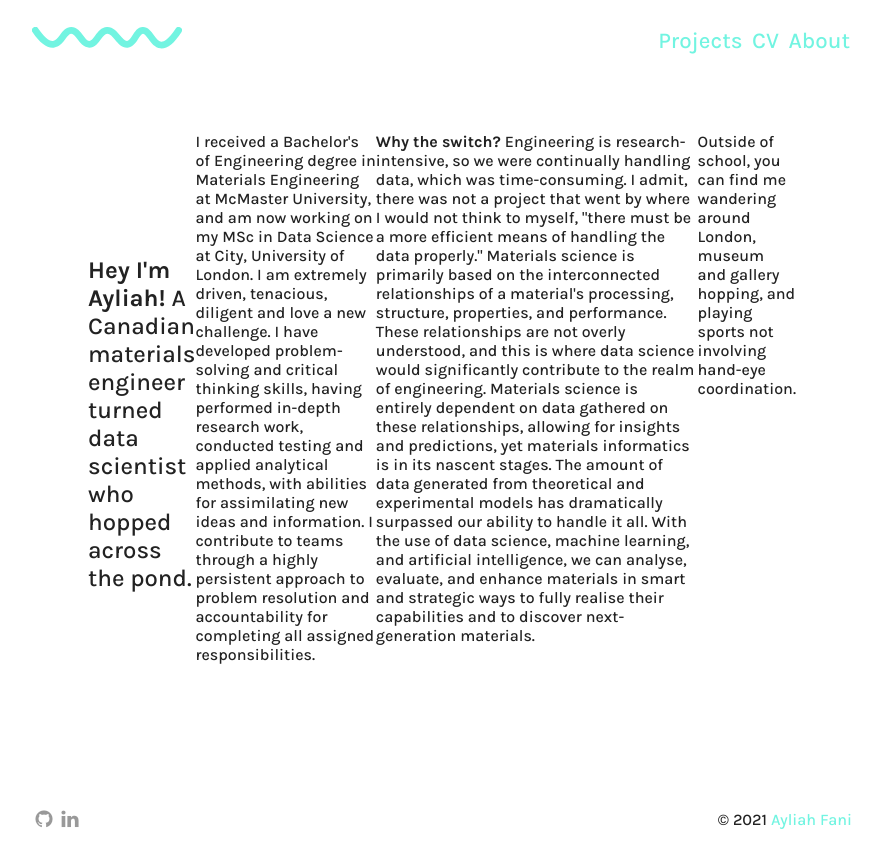
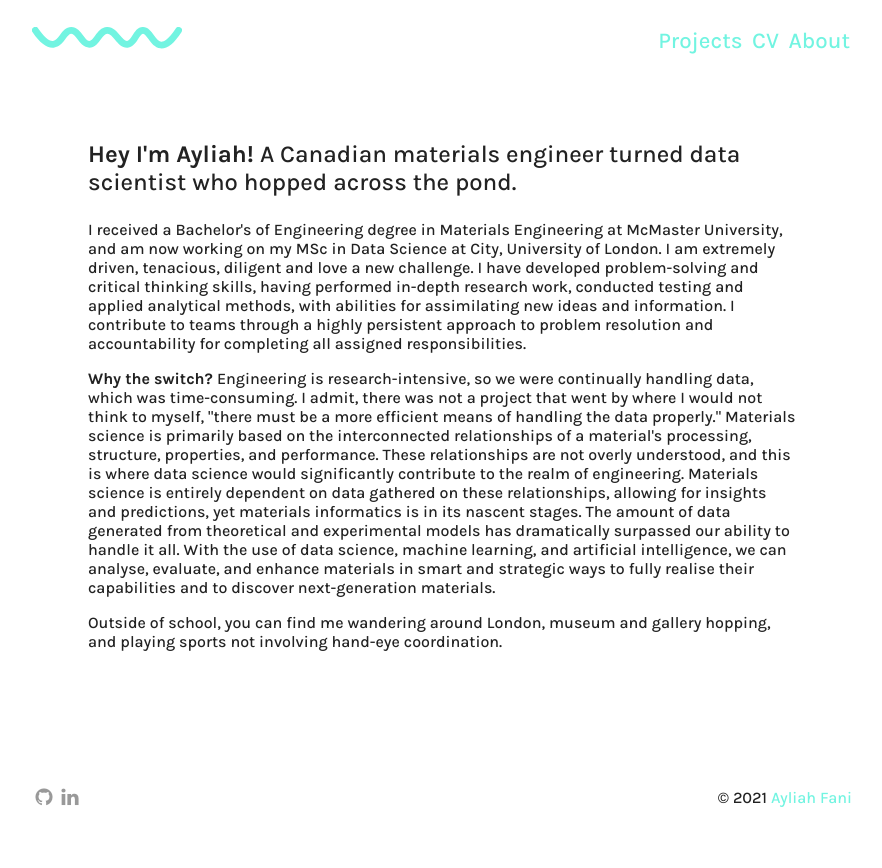
Before and after one commit to ayliahfani/ayliahfani.github.io, a Jekyll site: the page built from content/about.md, in a window 1280 px wide. Shown: the top 868 px of the page, without its empty margins (198-1080 px from the left). Built offline with Jekyll 4.4.1, drawn with Linux system fonts in a browser that asks for light colours.

Commit message:
Update about.md

```diff
--- a/content/about.md
+++ b/content/about.md
@@ -3,19 +3,19 @@ layout: page
 title: About
 permalink: /about/
 ---
-<div class="index-wrapper">
-  <div class="hero-text">
-    <p>
-      <strong>Hey I'm Ayliah! </strong>  A Canadian materials engineer turned data scientist who hopped across the pond.
-    </p>
-      </div>
-    <p>
-      I received a Bachelor's of Engineering degree in Materials Engineering at McMaster University, and am now working on my MSc in Data Science at City, University of London. I am extremely driven, tenacious, diligent and love a new challenge. I have developed problem-solving and critical thinking skills, having performed in-depth research work, conducted testing and applied analytical methods, with abilities for assimilating new ideas and information. I contribute to teams through a highly persistent approach to problem resolution and accountability for completing all assigned responsibilities.
-    </p>
-    <p>
-      <strong> Why the switch? </strong> Engineering is research-intensive, so we were continually handling data, which was time-consuming.  I admit, there was not a project that went by where I would not think to myself, "there must be a more efficient means of handling the data properly." Materials science is primarily based on the interconnected relationships of a material's processing, structure, properties, and performance.  These relationships are not overly understood, and this is where data science would significantly contribute to the realm of engineering. Materials science is entirely dependent on data gathered on these relationships, allowing for insights and predictions, yet materials informatics is in its nascent stages. The amount of data generated from theoretical and experimental models has dramatically surpassed our ability to handle it all. With the use of data science, machine learning, and artificial intelligence, we can analyse, evaluate, and enhance materials in smart and strategic ways to fully realise their capabilities and to discover next-generation materials.
-    </p>
-    <p>
+<div class="hero-text">
+<p>
+  <strong>Hey I'm Ayliah! </strong>  A Canadian materials engineer turned data scientist who hopped across the pond.
+  </p>
+</div>
+
+<p>
+  I received a Bachelor's of Engineering degree in Materials Engineering at McMaster University, and am now working on my MSc in Data Science at City, University of London. I am extremely driven, tenacious, diligent and love a new challenge. I have developed problem-solving and critical thinking skills, having performed in-depth research work, conducted testing and applied analytical methods, with abilities for assimilating new ideas and information. I contribute to teams through a highly persistent approach to problem resolution and accountability for completing all assigned responsibilities.
+</p>
+<p>
+  <strong> Why the switch? </strong> Engineering is research-intensive, so we were continually handling data, which was time-consuming.  I admit, there was not a project that went by where I would not think to myself, "there must be a more efficient means of handling the data properly." Materials science is primarily based on the interconnected relationships of a material's processing, structure, properties, and performance.  These relationships are not overly understood, and this is where data science would significantly contribute to the realm of engineering. Materials science is entirely dependent on data gathered on these relationships, allowing for insights and predictions, yet materials informatics is in its nascent stages. The amount of data generated from theoretical and experimental models has dramatically surpassed our ability to handle it all. With the use of data science, machine learning, and artificial intelligence, we can analyse, evaluate, and enhance materials in smart and strategic ways to fully realise their capabilities and to discover next-generation materials.
+</p>
+
+<p>
 Outside of school, you can find me wandering around London, museum and gallery hopping, and playing sports not involving hand-eye coordination.
 </p>
-  </div>
```
